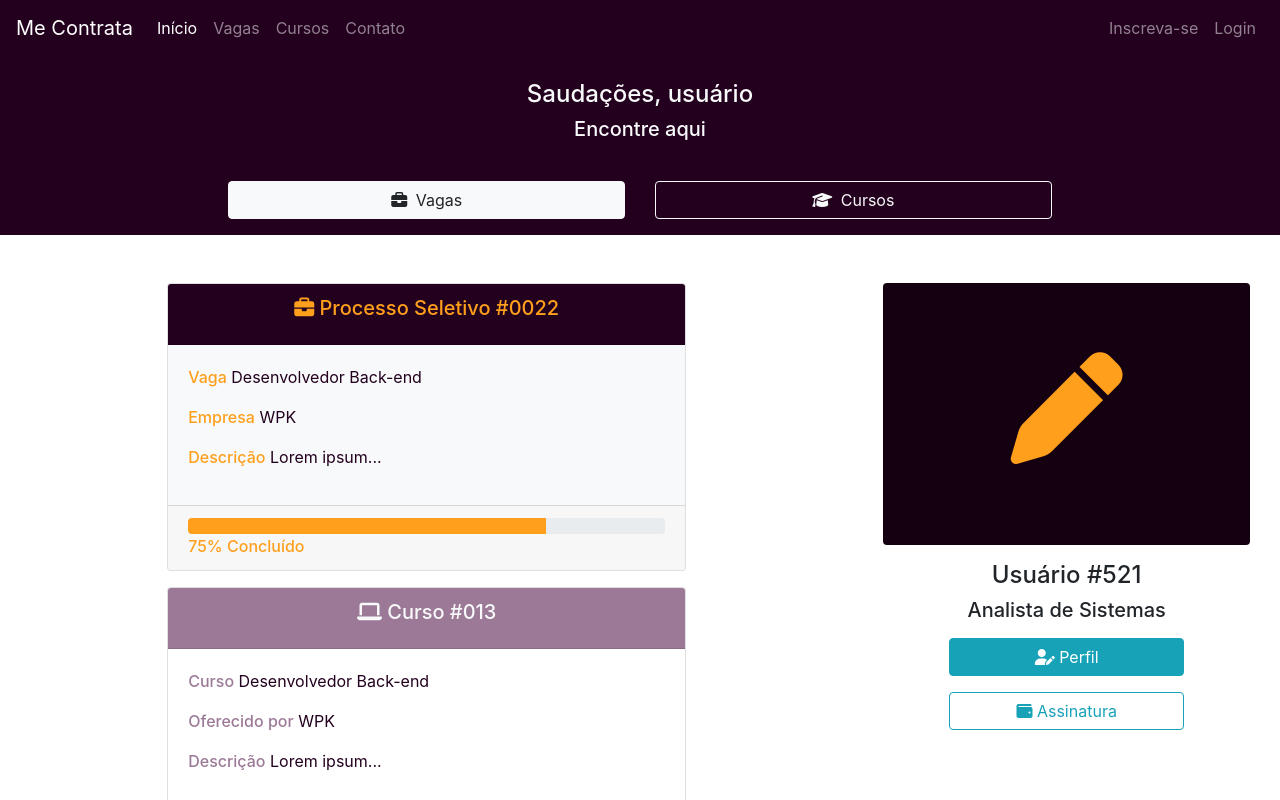
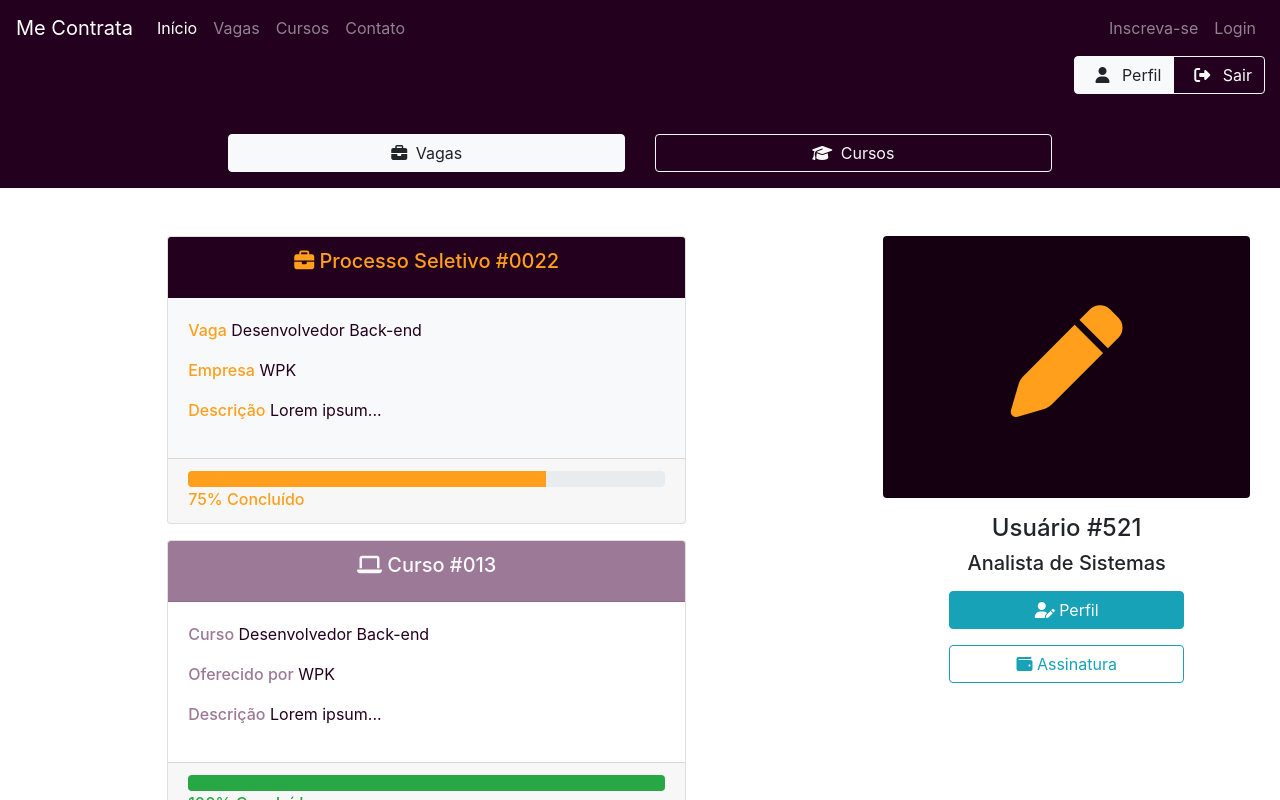
Before and after one commit to PedroSalvino/projeto-me-contrata-2021, an Angular app: page /usuario in a window 1280 px wide. Shown: the top 800 px of the page. Built offline with nearby package versions, Linux system fonts and the light colour scheme.

Commit message:
2 files modified

```diff
--- a/src/app/area-usuario/area-usuario.component.html
+++ b/src/app/area-usuario/area-usuario.component.html
@@ -1,8 +1,7 @@
+<app-mini-nav></app-mini-nav>
 <div class="container-fluid">
   <div class="row bg-escuro mb-5">
-    <div class="col-md-8 mx-auto mt-4">
-      <h1 class="h4 text-center text-light">Saudações, usuário</h1>
-      <p class="h5 text-center text-light">Encontre aqui</p>
+    <div class="col-md-8 mx-auto">
       <div class="row mt-4 py-3">
         <div class="col">
           <button
--- a/src/app/mini-nav/mini-nav.component.html
+++ b/src/app/mini-nav/mini-nav.component.html
@@ -1,5 +1,18 @@
-<div class="container-fluid">
-  <div class="row">
-    <div class="col bg-medio"></div>
+<div class="container-fluid bg-escuro">
+  <div class="row my-0">
+    <div class="col">
+      <div class="row">
+        <div class="col-md-4 ml-auto text-right">
+          <div class="btn-group" role="group" aria-label="...">
+            <button class="btn btn-light">
+              <span class="mx-2"><i class="fas fa-user"></i></span> Perfil
+            </button>
+            <button class="btn btn-outline-light">
+              <span class="mx-2"><i class="fas fa-sign-out-alt"></i></span> Sair
+            </button>
+          </div>
+        </div>
+      </div>
+    </div>
   </div>
 </div>
```
